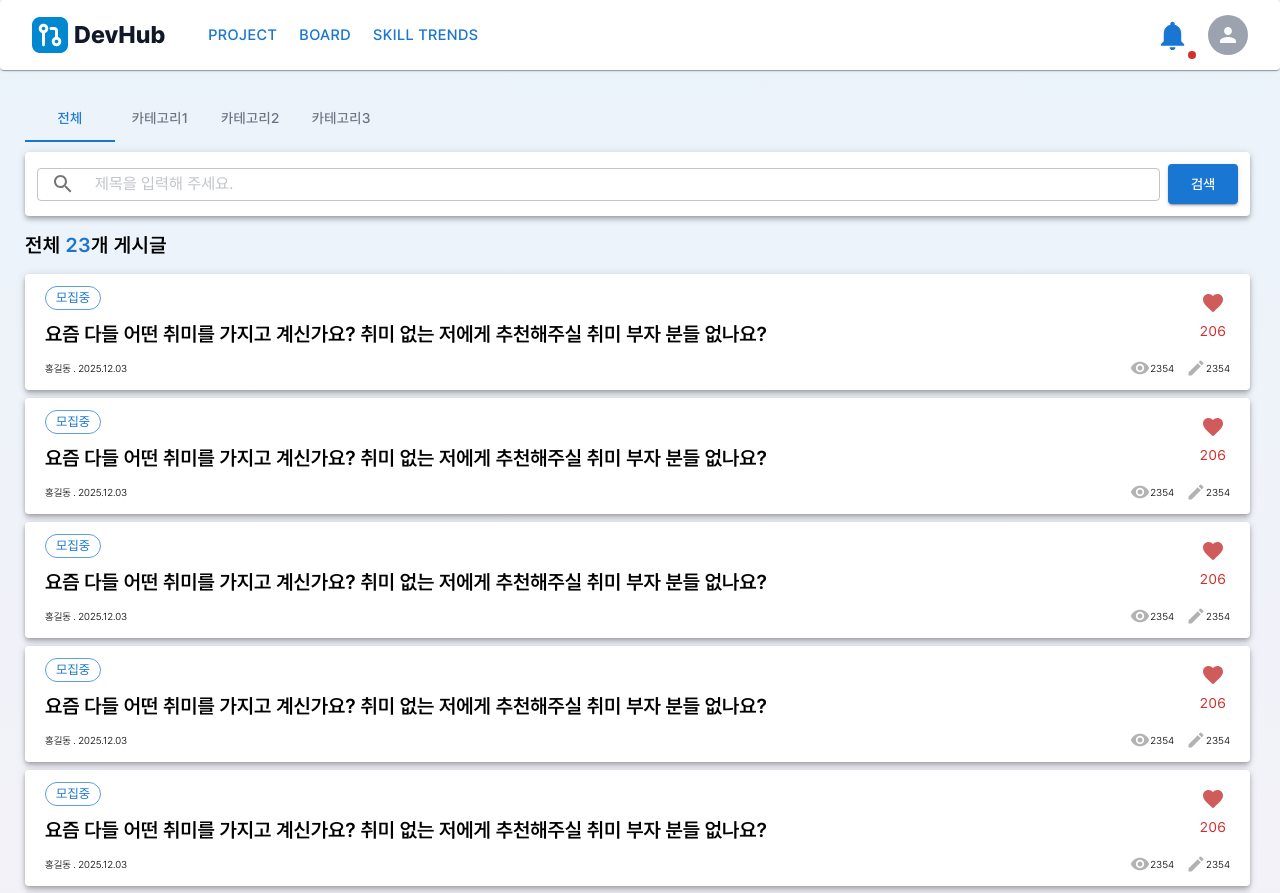
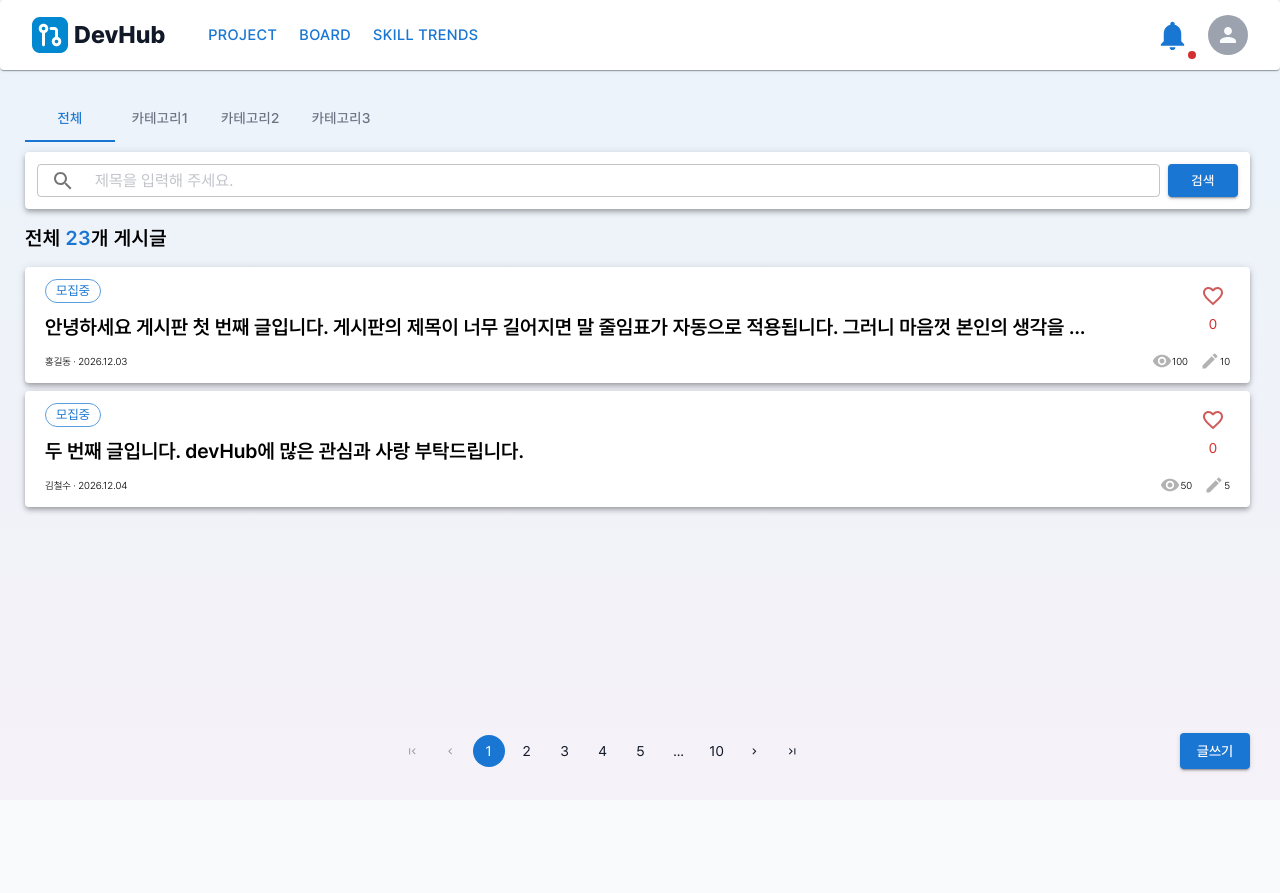
Before and after one commit to TeamDevhub/devhub-f, a React (Vite) app: page /design/boards in a window 1280 px wide. Shown: the top 893 px of the page. After the commit the page ends 800 px from the top, so only its background shows below. Built offline with nearby package versions, Linux system fonts and the light colour scheme.

Commit message:
[refactor] boards 페이지 내 공통 UI 컴포넌트 분리

```diff
--- a/src/pages/design/boards/BoardListPage.tsx
+++ b/src/pages/design/boards/BoardListPage.tsx
@@ -1,19 +1,57 @@
+import HeartButton from '@/components/_common/button/HeartButton';
 import CustomTextfield from '@/components/_common/customMUI/CustomTextfield';
 import { Create, Favorite, Visibility } from '@mui/icons-material'
-import { Button, Chip, IconButton, Pagination, Paper, Tab, Tabs } from '@mui/material'
-import React from 'react'
+import { Box, Button, Chip, IconButton, Pagination, Paper, Tab, Tabs } from '@mui/material'
+import React, { useState } from 'react'
+
+function TabPanel({ value, index, children }: {
+  value: number
+  index: number
+  children: React.ReactNode
+}) {
+  if (value !== index) return null
+  return (
+    <div
+      role="tabpanel"
+      hidden={value !== index}
+      id={`tabpanel-${index}`}
+      aria-labelledby={`tab-${index}`}
+      className='w-100 flex flex-grow'
+    >
+      <div className='w-100 flex-grow'>
+        <Box sx={{ height: '100%' }}>{children}</Box>
+      </div>
+    </div>
+  )
+}
 
 export default function BoardListPage(){
-
   // category tabs
-  const [value, setValue] = React.useState('all');
-
-  const handleChange = (event: React.SyntheticEvent, newValue: string) => {
+  const [value, setValue] = useState(0);
+  const handleChange = (event: React.SyntheticEvent, newValue: number) => {
     setValue(newValue);
   };
 
+  // BoardBox Data
+  const boardItems = [
+    {
+      boardTitle: '안녕하세요 게시판 첫 번째 글입니다. 게시판의 제목이 너무 길어지면 말 줄임표가 자동으로 적용됩니다. 그러니 마음껏 본인의 생각을 펼쳐보세요~',
+      userName: '홍길동',
+      registerDate: '2026.12.03',
+      viewCount: '100',
+      replyCount: '10'
+    },
+    {
+      boardTitle: '두 번째 글입니다. devHub에 많은 관심과 사랑 부탁드립니다.',
+      userName: '김철수',
+      registerDate: '2026.12.04',
+      viewCount: '50',
+      replyCount: '5'
+    },
+  ];
+
   return (
-    <div className='main-page flex-col h-fit'>
+    <div className='main-page flex-col h-fit' style={{ minHeight: 'calc(100vh - 7rem)' }}>
       {/* 1. category tabs */}
       <Tabs
         value={value}
@@ -23,213 +61,90 @@ export default function BoardListPage(){
         indicatorColor="primary"
         aria-label="category-tabs"
       >
-        <Tab value="all" label="전체" />
-        <Tab value="category1" label="카테고리1" />
-        <Tab value="category2" label="카테고리2" />
-        <Tab value="category3" label="카테고리3" />
+        <Tab label="전체" />
+        <Tab label="카테고리1" />
+        <Tab label="카테고리2" />
+        <Tab label="카테고리3" />
       </Tabs>
       {/* 2. search field */}
-      <Paper className='search-box align-center' elevation={4}>
+      <Paper className='search-box align-stretch' elevation={4}>
         <CustomTextfield size='small' type='search' placeholder='제목을 입력해 주세요.' />
-          <Button size='medium' variant='contained'>검색</Button>
+          <Button size='small' variant='contained'>검색</Button>
       </Paper>
       {/* 3. board summary */}
       <div className='page-summary'>
         <strong className='page-count'>전체 <em>23</em>개 게시글</strong>
       </div>
       {/* 4. board list */}
-      <div className="board-list flex-col" style={{ gap: '0.8rem' }}>
-        <Paper className='board-box w-100 flex-col align-center' elevation={4}>
+      <TabPanel value={value} index={0}>
+        <div className="board-list flex-col h-100" style={{ gap: '0.8rem' }}>
+          {boardItems.map((item, index) => (
+            <BoardBox
+              key={index}
+              boardTitle={item.boardTitle}
+              userName={item.userName}
+              registerDate={item.registerDate}
+              viewCount={item.viewCount}
+              replyCount={item.replyCount}
+            />
+          ))}
+          <div className='list-bottom-box w-100 align-center mt-a'>
+            <Pagination count={10} showFirstButton showLastButton color='primary' className='w-100 flex-center' />
+            <Button size='medium' variant='contained' sx={{ height: '3.6rem !important' }}>글쓰기</Button>
+          </div>
+        </div>
+      </TabPanel>
+    </div>
+  )
+}
+
+/** used components **/
+type BoardBoxProps = {
+  boardTitle: string;
+  userName: string;
+  registerDate: string;
+  viewCount: string;
+  replyCount: string;
+  likeCount?: string;
+};
+
+function BoardBox({
+  boardTitle,
+  userName,
+  registerDate,
+  viewCount,
+  replyCount,
+  likeCount = '0' // 임시 고정 값
+}: BoardBoxProps) {
+  return (
+    <Paper className="board-box flex-col align-center" elevation={4}>
       <div className="top w-100 justify-between">
         <div className="left-area flex-col align-start flex-1">
-              <Chip size='small' variant='outlined' color='primary' label='모집중' />
-              <strong className='main-text text-ellipsis'>
-                요즘 다들 어떤 취미를 가지고 계신가요? 취미 없는 저에게 추천해주실 취미 부자 분들 없나요?
+          <Chip size="small" variant="outlined" color="primary" label="모집중" />
+          <strong className="main-text text-ellipsis">
+            {boardTitle}
           </strong>
         </div>
         <div className="right-area flex-col">
-              <div className='heart-box flex-col align-end'>
-                <IconButton size='small'><Favorite sx={{ fontSize: 24, color: '#D05B5B' }} /></IconButton>
-                <p className='heart-count'>206</p>
+          <HeartButton likeCount={likeCount} />
         </div>
       </div>
-          </div>
+
       <div className="bottom w-100 align-center justify-between">
         <div className="left-area">
-              <p className='user-info'>홍길동 . 2025.12.03</p>
+          <p className="user-info">{userName} · {registerDate}</p>
         </div>
         <div className="right-area align-center">
-              <div className='view-count align-center'>
-                <Visibility sx={{ fontSize: 20, color: 'rgba(0, 0, 0, 0.3)' }} />
-                <p>2354</p>
+          <div className="view-count align-center">
+            <Visibility sx={{ fontSize: 20, color: 'rgba(0,0,0,0.3)' }} />
+            <p>{viewCount}</p>
           </div>
           <div className="reply-count align-center">
-                <Create sx={{ fontSize: 20, color: 'rgba(0, 0, 0, 0.3)' }} />
-                <p>2354</p>
+            <Create sx={{ fontSize: 20, color: 'rgba(0,0,0,0.3)' }} />
+            <p>{replyCount}</p>
           </div>
         </div>
       </div>
     </Paper>
-        <Paper className='board-box w-100 flex-col align-center' elevation={4}>
-          <div className="top w-100 justify-between">
-            <div className="left-area flex-col align-start flex-1">
-              <Chip size='small' variant='outlined' color='primary' label='모집중' />
-              <strong className='main-text text-ellipsis'>
-                요즘 다들 어떤 취미를 가지고 계신가요? 취미 없는 저에게 추천해주실 취미 부자 분들 없나요?
-              </strong>
-            </div>
-            <div className="right-area flex-col">
-              <div className='heart-box flex-col align-end'>
-                <IconButton size='small'><Favorite sx={{ fontSize: 24, color: '#D05B5B' }} /></IconButton>
-                <p className='heart-count'>206</p>
-              </div>
-            </div>
-          </div>
-          <div className="bottom w-100 align-center justify-between">
-            <div className="left-area">
-              <p className='user-info'>홍길동 . 2025.12.03</p>
-            </div>
-            <div className="right-area align-center">
-              <div className='view-count align-center'>
-                <Visibility sx={{ fontSize: 20, color: 'rgba(0, 0, 0, 0.3)' }} />
-                <p>2354</p>
-              </div>
-              <div className="reply-count align-center">
-                <Create sx={{ fontSize: 20, color: 'rgba(0, 0, 0, 0.3)' }} />
-                <p>2354</p>
-              </div>
-            </div>
-          </div>
-        </Paper>
-        <Paper className='board-box w-100 flex-col align-center' elevation={4}>
-          <div className="top w-100 justify-between">
-            <div className="left-area flex-col align-start flex-1">
-              <Chip size='small' variant='outlined' color='primary' label='모집중' />
-              <strong className='main-text text-ellipsis'>
-                요즘 다들 어떤 취미를 가지고 계신가요? 취미 없는 저에게 추천해주실 취미 부자 분들 없나요?
-              </strong>
-            </div>
-            <div className="right-area flex-col">
-              <div className='heart-box flex-col align-end'>
-                <IconButton size='small'><Favorite sx={{ fontSize: 24, color: '#D05B5B' }} /></IconButton>
-                <p className='heart-count'>206</p>
-              </div>
-            </div>
-          </div>
-          <div className="bottom w-100 align-center justify-between">
-            <div className="left-area">
-              <p className='user-info'>홍길동 . 2025.12.03</p>
-            </div>
-            <div className="right-area align-center">
-              <div className='view-count align-center'>
-                <Visibility sx={{ fontSize: 20, color: 'rgba(0, 0, 0, 0.3)' }} />
-                <p>2354</p>
-              </div>
-              <div className="reply-count align-center">
-                <Create sx={{ fontSize: 20, color: 'rgba(0, 0, 0, 0.3)' }} />
-                <p>2354</p>
-              </div>
-            </div>
-          </div>
-        </Paper>
-        <Paper className='board-box w-100 flex-col align-center' elevation={4}>
-          <div className="top w-100 justify-between">
-            <div className="left-area flex-col align-start flex-1">
-              <Chip size='small' variant='outlined' color='primary' label='모집중' />
-              <strong className='main-text text-ellipsis'>
-                요즘 다들 어떤 취미를 가지고 계신가요? 취미 없는 저에게 추천해주실 취미 부자 분들 없나요?
-              </strong>
-            </div>
-            <div className="right-area flex-col">
-              <div className='heart-box flex-col align-end'>
-                <IconButton size='small'><Favorite sx={{ fontSize: 24, color: '#D05B5B' }} /></IconButton>
-                <p className='heart-count'>206</p>
-              </div>
-            </div>
-          </div>
-          <div className="bottom w-100 align-center justify-between">
-            <div className="left-area">
-              <p className='user-info'>홍길동 . 2025.12.03</p>
-            </div>
-            <div className="right-area align-center">
-              <div className='view-count align-center'>
-                <Visibility sx={{ fontSize: 20, color: 'rgba(0, 0, 0, 0.3)' }} />
-                <p>2354</p>
-              </div>
-              <div className="reply-count align-center">
-                <Create sx={{ fontSize: 20, color: 'rgba(0, 0, 0, 0.3)' }} />
-                <p>2354</p>
-              </div>
-            </div>
-          </div>
-        </Paper>
-        <Paper className='board-box w-100 flex-col align-center' elevation={4}>
-          <div className="top w-100 justify-between">
-            <div className="left-area flex-col align-start flex-1">
-              <Chip size='small' variant='outlined' color='primary' label='모집중' />
-              <strong className='main-text text-ellipsis'>
-                요즘 다들 어떤 취미를 가지고 계신가요? 취미 없는 저에게 추천해주실 취미 부자 분들 없나요?
-              </strong>
-            </div>
-            <div className="right-area flex-col">
-              <div className='heart-box flex-col align-end'>
-                <IconButton size='small'><Favorite sx={{ fontSize: 24, color: '#D05B5B' }} /></IconButton>
-                <p className='heart-count'>206</p>
-              </div>
-            </div>
-          </div>
-          <div className="bottom w-100 align-center justify-between">
-            <div className="left-area">
-              <p className='user-info'>홍길동 . 2025.12.03</p>
-            </div>
-            <div className="right-area align-center">
-              <div className='view-count align-center'>
-                <Visibility sx={{ fontSize: 20, color: 'rgba(0, 0, 0, 0.3)' }} />
-                <p>2354</p>
-              </div>
-              <div className="reply-count align-center">
-                <Create sx={{ fontSize: 20, color: 'rgba(0, 0, 0, 0.3)' }} />
-                <p>2354</p>
-              </div>
-            </div>
-          </div>
-        </Paper>
-        <Paper className='board-box w-100 flex-col align-center' elevation={4}>
-          <div className="top w-100 justify-between">
-            <div className="left-area flex-col align-start flex-1">
-              <Chip size='small' variant='outlined' color='primary' label='모집중' />
-              <strong className='main-text text-ellipsis'>
-                요즘 다들 어떤 취미를 가지고 계신가요? 취미 없는 저에게 추천해주실 취미 부자 분들 없나요?
-              </strong>
-            </div>
-            <div className="right-area flex-col">
-              <div className='heart-box flex-col align-end'>
-                <IconButton size='small'><Favorite sx={{ fontSize: 24, color: '#D05B5B' }} /></IconButton>
-                <p className='heart-count'>206</p>
-              </div>
-            </div>
-          </div>
-          <div className="bottom w-100 align-center justify-between">
-            <div className="left-area">
-              <p className='user-info'>홍길동 . 2025.12.03</p>
-            </div>
-            <div className="right-area align-center">
-              <div className='view-count align-center'>
-                <Visibility sx={{ fontSize: 20, color: 'rgba(0, 0, 0, 0.3)' }} />
-                <p>2354</p>
-              </div>
-              <div className="reply-count align-center">
-                <Create sx={{ fontSize: 20, color: 'rgba(0, 0, 0, 0.3)' }} />
-                <p>2354</p>
-              </div>
-            </div>
-          </div>
-        </Paper>
-        <div className='list-bottom-box w-100 align-center mt-14'>
-          <Pagination count={10} showFirstButton showLastButton color='primary' className='w-100 flex-center' />
-          <Button size='medium' variant='contained' sx={{ height: '3.6rem !important' }}>글쓰기</Button>
-        </div>
-      </div>
-    </div>
-  )
+  );
 }
--- a/src/styles/common/_components.scss
+++ b/src/styles/common/_components.scss
@@ -7,7 +7,7 @@
   &.MuiButton-sizeSmall { font-size: 1.3rem; line-height: 2.2rem; letter-spacing: 0.46px;
     .MuiSvgIcon-root { font-size: 1.2rem !important; }
   }
-  &.MuiButton-sizeMedium { height: 4rem; font-size: 1.4rem; }
+  &.MuiButton-sizeMedium { font-size: 1.4rem; }
   &.MuiButton-sizeLarge { padding: 0.8rem 1.1rem; font-size: 1.5rem; line-height: 2.6rem; letter-spacing: 0.46px; }
 
   // variant
```
Also changed, not shown: src/pages/design/boards/BoardCreatePage.tsx (+25 -36 lines), src/pages/design/boards/BoardDetailPage.tsx (+34 -50 lines), src/pages/design/boards/BoardModifyPage.tsx (+25 -36 lines). Lines whose indentation alone changed are shown as unchanged.
